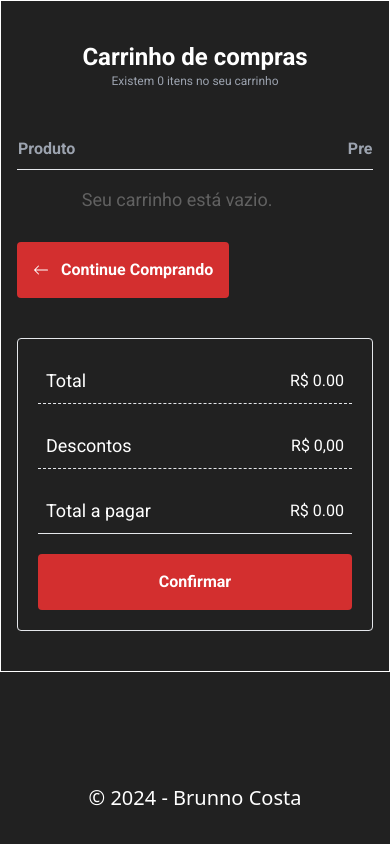
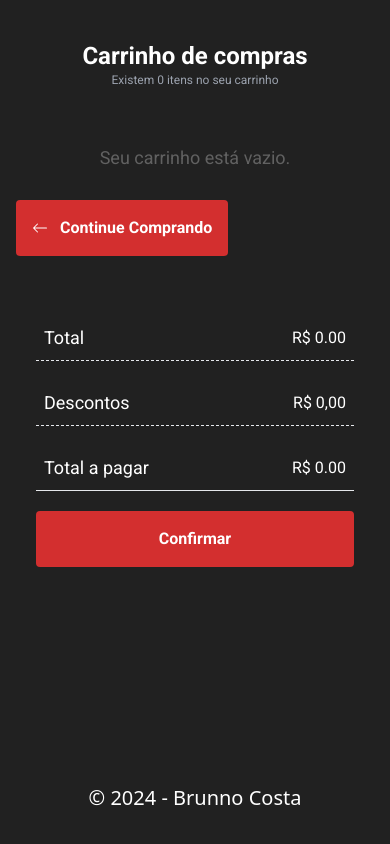
Before and after one commit to Brunno-costa27/cardapio-online, a React (Vite) app: page /cart in a window 390 px wide. Built offline with nearby package versions, Linux system fonts and the light colour scheme.

Commit message:
:bug: fix: resolve bugs main

```diff
--- a/src/components/Cartitems.jsx
+++ b/src/components/Cartitems.jsx
@@ -1,77 +1,89 @@
-import React from 'react'
-import { AiFillDelete } from 'react-icons/ai'
-import { BsArrowLeft } from 'react-icons/bs'
-import { Link } from 'react-router-dom'
+import React from 'react';
+import { AiFillDelete } from 'react-icons/ai';
+import { BsArrowLeft } from 'react-icons/bs';
+import { Link } from 'react-router-dom';
 import { useCart } from '../context/CartContext';
 
 const Cartitems = () => {
-
   const { cart, removeFromCart } = useCart();
 
   const getTotalItens = () => {
-    return cart.reduce((total, item) => total + item.count, 0)
-  }
+    return cart.reduce((total, item) => total + item.count, 0);
+  };
 
   const getTotalPrice = () => {
-    return cart.reduce((total, item) => total + (item.count * item.price), 0).toFixed(2);
+    return cart.reduce((total, item) => total + item.count * item.price, 0).toFixed(2);
   };
 
-  console.log(cart)
+  console.log(cart);
 
   return (
-    <div className='border border-white font-roboto'>
-      {/* Content */}
-      <div className='w-full max-w-screen-lg m-auto py-10 px-4 lg:px-0'>
-        <h1 className='text-2xl sm:text-3xl font-bold text-center'>Carrinho de compras</h1>
-        <p className='text-xs sm:text-sm text-gray-400 text-center'>
+    <div className="font-roboto">
+      <div className="w-full max-w-screen-lg m-auto py-10 px-4 lg:px-0">
+        <h1 className="text-2xl sm:text-3xl font-bold text-center">Carrinho de compras</h1>
+        <p className="text-xs sm:text-sm text-gray-400 text-center">
           Existem {getTotalItens()} itens no seu carrinho
         </p>
-        {/* Aqui que os dados do carrinho aparecem */}
-        <section className='flex flex-col lg:flex-row justify-between items-start lg:items-center space-y-10 lg:space-y-0 lg:space-x-10 mt-10'>
-          {/* Content do lado esquerdo */}
-          <div className='w-full lg:w-[60%] space-y-3'>
+        <section className="flex flex-col lg:flex-row justify-between items-start lg:items-center space-y-10 lg:space-y-0 lg:space-x-10 mt-10">
+          <div className="w-full lg:w-[60%] space-y-3">
             <div className="overflow-x-auto">
-              <table className='w-full min-w-[600px]'>
-                <thead className='border-b'>
+              <table className="w-full">
+                <thead className="border-b hidden sm:table-header-group">
                   <tr>
-                    <th className='text-gray-400 py-2 text-left'>Produto</th>
-                    <th className='text-gray-400 py-2 text-center'>Preço</th>
-                    <th className='text-gray-400 py-2 text-center'>Quantidade</th>
-                    <th className='text-gray-400 py-2 text-center'>Remover</th>
+                    <th className="text-gray-400 py-2 text-left">Produto</th>
+                    <th className="text-gray-400 py-2 text-center">Preço</th>
+                    <th className="text-gray-400 py-2 text-center">Quantidade</th>
+                    <th className="text-gray-400 py-2 text-center">Remover</th>
                   </tr>
                 </thead>
-                {/* Consumir os dados do context */}
                 <tbody>
-                  {/* Linha da tabela */}
                   {cart.length === 0 ? (
                     <tr>
-                      <td colSpan="4" className='w-full flex justify-center items-center p-4'>
-                        <p className='text-lg sm:text-2xl text-[#616161] text-center'>Seu carrinho está vazio.</p>
+                      <td colSpan="4" className="w-full flex justify-center items-center p-4">
+                        <p className="text-lg sm:text-2xl text-[#616161] text-center">
+                          Seu carrinho está vazio.
+                        </p>
                       </td>
                     </tr>
                   ) : (
                     cart.map((item, index) => (
-                      <tr key={index} className='border-dashed border-b'>
-                        <td className='w-[60%] py-5'>
-                          {/* Produto */}
-                          <div className='flex flex-col sm:flex-row items-start sm:items-center space-y-3 sm:space-y-0 space-x-0 sm:space-x-3 py-2'>
-                            <img src={item.img} alt="Produto" className='w-24 h-24 sm:w-[100px] sm:h-[100px] bg-white rounded object-cover' />
-                            <div>
-                              <h1 className='text-lg sm:text-xl font-bold'>{item.title}</h1>
-                              <p className='text-xs sm:text-sm text-[#616161]'>{item.description}</p>
+                      <tr
+                        key={index}
+                        className="border-dashed border-b flex flex-col sm:table-row"
+                      >
+                        <td className="w-full sm:w-[60%] py-5 flex flex-col sm:table-cell">
+                          <div className="flex items-start sm:items-center space-x-2 sm:space-x-3 py-2">
+                            <img
+                              src={item.img}
+                              alt="Produto"
+                              className="w-24 h-24 sm:w-[100px] sm:h-[100px] bg-white rounded object-cover"
+                            />
+                            <div className="mt-3 sm:mt-0">
+                              <h1 className="text-lg sm:text-xl font-bold">{item.title}</h1>
+                              <p className="text-xs sm:text-sm text-[#616161]">{item.description}</p>
                             </div>
                           </div>
                         </td>
 
-                        <td className='text-center'>R$ {item.price}</td>
-                        <td className='text-center'>
-                          <div className='w-full p-2 flex justify-center'>
+                        <td className="flex justify-between mt-2 sm:mt-0 sm:table-cell px-2">
+                          <p className='sm:hidden'>Preço:</p>
+                          R$ {item.price}
+                        </td>
+                        <td className="text-center mt-2 sm:mt-0 sm:table-cell">
+                          <div className="w-full flex justify-between items-center px-2">
+                            <p className='sm:hidden'>Quantidade:</p>
                             <p>{item.count}</p>
                           </div>
                         </td>
-                        <td className='text-center'>
-                          <button onClick={() => removeFromCart(item.title)} className='w-full flex items-center justify-center'>
-                            <AiFillDelete className='text-[#D32F2F]' size={"1.5rem"} />
+                        <td className="flex justify-between items-center mt-2 sm:mt-0 sm:table-cell">
+
+                          <button
+                            onClick={() => removeFromCart(item.title)}
+                            className="w-full flex items-center justify-between px-2 mb-2"
+                          >
+                        <p className='sm:hidden'>Remover:</p>
+
+                            <AiFillDelete className="text-[#D32F2F]" size={"1.5rem"} />
                           </button>
                         </td>
                       </tr>
@@ -80,40 +92,36 @@ const Cartitems = () => {
                 </tbody>
               </table>
             </div>
-            {/* Botão de volta para a home */}
-            <div className='my-5'>
-              <Link to='/'>
-                <button className='flex items-center space-x-3 bg-[#D32F2F] font-semibold rounded p-4 hover:opacity-95 text-white'>
+            <div className="my-5">
+              <Link to="/">
+                <button className="flex items-center space-x-3 bg-[#D32F2F] font-semibold rounded p-4 hover:opacity-95 text-white">
                   <BsArrowLeft />
                   <span>Continue Comprando</span>
                 </button>
               </Link>
             </div>
           </div>
-          {/* Content do lado direito */}
-          <div className='w-full lg:w-[40%] h-fit border rounded p-5 space-y-5'>
-            <div className='flex justify-between items-center border-b border-dashed p-2'>
-              <h1 className='text-lg sm:text-xl'>Total</h1>
+          <div className="w-full lg:w-[40%] h-fit rounded p-5 space-y-5">
+            <div className="flex justify-between items-center border-b border-dashed p-2">
+              <h1 className="text-lg sm:text-xl">Total</h1>
               <p>R$ {getTotalPrice()}</p>
             </div>
-            <div className='flex justify-between items-center border-b border-dashed p-2'>
-              <h1 className='text-lg sm:text-xl'>Descontos</h1>
+            <div className="flex justify-between items-center border-b border-dashed p-2">
+              <h1 className="text-lg sm:text-xl">Descontos</h1>
               <p>R$ 0,00</p>
             </div>
-            <div className='flex justify-between items-center border-b p-2'>
-              <h1 className='text-lg sm:text-xl'>Total a pagar</h1>
+            <div className="flex justify-between items-center border-b p-2">
+              <h1 className="text-lg sm:text-xl">Total a pagar</h1>
               <p>R$ {getTotalPrice()}</p>
             </div>
-            <button className='w-full font-bold p-4 bg-[#D32F2F] text-center text-white rounded'>
+            <button className="w-full font-bold p-4 bg-[#D32F2F] text-center text-white rounded">
               Confirmar
             </button>
           </div>
         </section>
       </div>
     </div>
+  );
+};
 
-
-  )
-}
-
-export default Cartitems
+export default Cartitems;
--- a/src/components/Main.jsx
+++ b/src/components/Main.jsx
@@ -64,7 +64,8 @@ const Main = ({ products }) => {
                         <div className='flex justify-center lg:justify-start items-center'>
                             <h1 className='text-2xl sm:text-3xl md:text-4xl lg:text-5xl font-bold py-2 lg:py-0 text-center lg:text-left'>🍕 Pizza Shop</h1>
                         </div>
-                        <div className="search mt-4 lg:mt-0 flex justify-center lg:justify-end items-center px-4 py-2 bg-gray-100 rounded">
+
+                        <div className="search mt-4 lg:mt-0 flex justify-between lg:justify-center px-4 items-center w-full lg:w-auto py-2 bg-gray-100 rounded">
                             <input
                                 type="text"
                                 placeholder='Pesquisar produto'
@@ -77,7 +78,7 @@ const Main = ({ products }) => {
                             </button>
                         </div>
                     </div>
-                    <div className="categories hidden sm:flex sm:justify-center lg:justify-center lg:space-x-4 xl:space-x-6 2xl:space-x-8 px-2 py-6 lg:py-8 custom-scrollbar">
+                    <div className="categories hidden lg:flex  lg:justify-center  lg:space-x-4 xl:space-x-6 2xl:space-x-8 px-2 py-6 lg:py-8 custom-scrollbar">
                         <div className='bg-green-600 text-white px-4 py-2 md:px-5 md:py-3 rounded-full drop-shadow-xl hover:opacity-95 cursor-pointer'>
                             <p className='text-sm sm:text-base md:text-lg'>Pizzas</p>
                         </div>
--- a/src/components/ProducModal.jsx
+++ b/src/components/ProducModal.jsx
@@ -5,6 +5,7 @@ import Button from './Button';
 import { Link } from 'react-router-dom';
 import { RiCheckboxCircleFill, RiCheckboxBlankCircleLine } from "react-icons/ri";
 import { useCart } from '../context/CartContext';
+import ProductImage from './ProducImage';
 
 const ProductModal = ({ show, onClose, product }) => {
     const [selectedFlavors, setSelectedFlavors] = useState([]);
@@ -71,7 +72,10 @@ const ProductModal = ({ show, onClose, product }) => {
                     <div className="flex flex-col lg:flex-row">
                         {/* Img */}
                         <div className="lg:w-1/2 p-4">
-                            <img src={product.img} alt={product.title} className="w-full h-full object-cover max-h-60 lg:max-h-96 rounded-md" />
+                            <ProductImage
+                                img={product.img}  className="w-full object-cover max-h-60 lg:max-h-96 rounded-md"
+                            />
+                            {/* <img src={product.img} alt={product.title} className="w-full h-full object-cover max-h-60 lg:max-h-96 rounded-md" /> */}
                         </div>
                         {/* Content do lado esquerdo */}
                         <div className="lg:w-1/2 p-4 overflow-y-auto">
```
Also changed, not shown: src/components/Card.jsx (line endings or trailing spaces).
